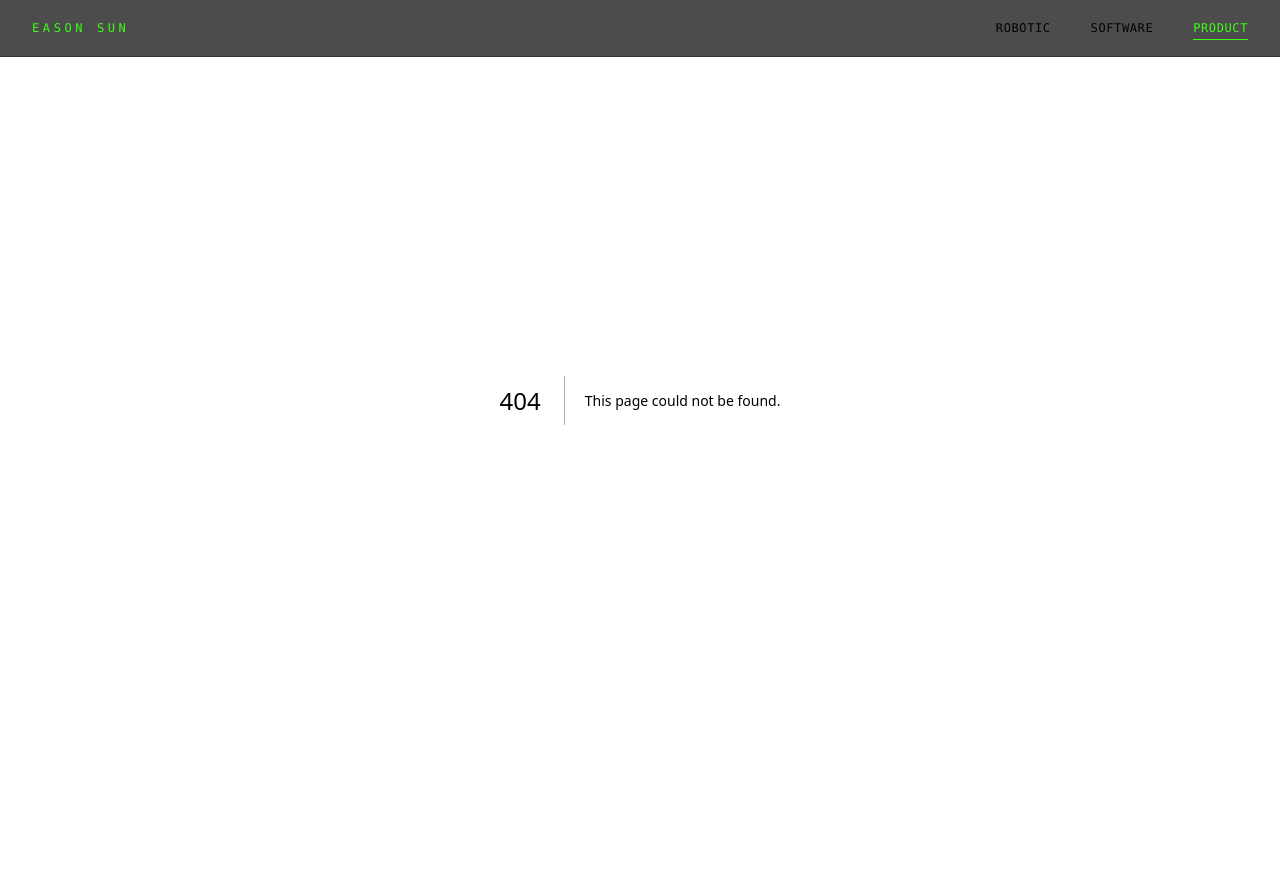
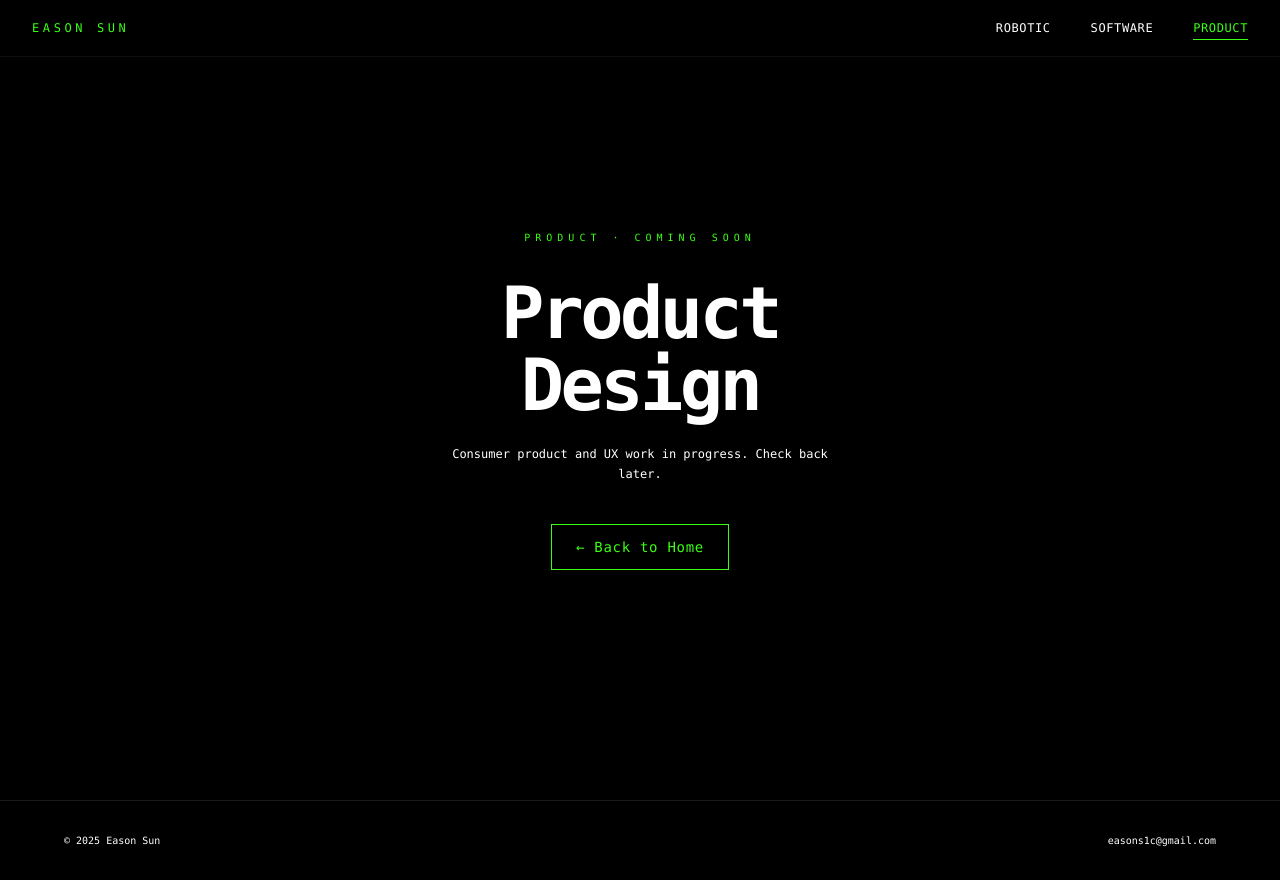
Before and after one commit to ysunn-art/Personal_web, a Next.js app: page /product in a window 1280 px wide. Before the commit this address had no page. Before the commit the page ends 800 px from the top, so only its background shows below. Built offline with nearby package versions, Linux system fonts and the light colour scheme.

Commit message:
feat: product placeholder page and shared footer

```diff
--- a/src/app/layout.tsx
+++ b/src/app/layout.tsx
@@ -2,6 +2,7 @@ import type { Metadata } from 'next'
 import { JetBrains_Mono } from 'next/font/google'
 import { CustomCursor } from '@/components/ui/CustomCursor'
 import { Navbar } from '@/components/layout/Navbar'
+import { Footer } from '@/components/layout/Footer'
 import './globals.css'
 
 const mono = JetBrains_Mono({ subsets: ['latin'], variable: '--font-family-mono' })
@@ -18,6 +19,7 @@ export default function RootLayout({ children }: { children: React.ReactNode })
         <CustomCursor />
         <Navbar />
         {children}
+        <Footer />
       </body>
     </html>
   )
--- /dev/null
+++ b/src/app/product/page.tsx
@@ -0,0 +1,23 @@
+import { AnimatedSection } from '@/components/ui/AnimatedSection'
+import { GlowButton } from '@/components/ui/GlowButton'
+
+export default function ProductPage() {
+  return (
+    <main className="min-h-screen pt-32 pb-32 px-8 max-w-6xl mx-auto flex flex-col items-center justify-center text-center">
+      <AnimatedSection>
+        <p className="font-mono text-accent text-[10px] tracking-[0.5em] uppercase mb-8">
+          Product · Coming Soon
+        </p>
+        <h1 className="font-mono text-5xl md:text-7xl font-bold tracking-tighter mb-6 leading-none">
+          Product
+          <br />
+          <span className="text-muted">Design</span>
+        </h1>
+        <p className="font-mono text-xs text-muted max-w-sm leading-relaxed mb-10">
+          Consumer product and UX work in progress. Check back later.
+        </p>
+        <GlowButton href="/" variant="outline">← Back to Home</GlowButton>
+      </AnimatedSection>
+    </main>
+  )
+}
--- /dev/null
+++ b/src/components/layout/Footer.tsx
@@ -0,0 +1,15 @@
+export function Footer() {
+  return (
+    <footer className="border-t border-border py-8 px-8">
+      <div className="max-w-6xl mx-auto flex items-center justify-between">
+        <span className="font-mono text-[10px] text-muted">© 2025 Eason Sun</span>
+        <a
+          href="mailto:easons1c@gmail.com"
+          className="font-mono text-[10px] text-muted hover:text-accent transition-colors"
+        >
+          easons1c@gmail.com
+        </a>
+      </div>
+    </footer>
+  )
+}
```
